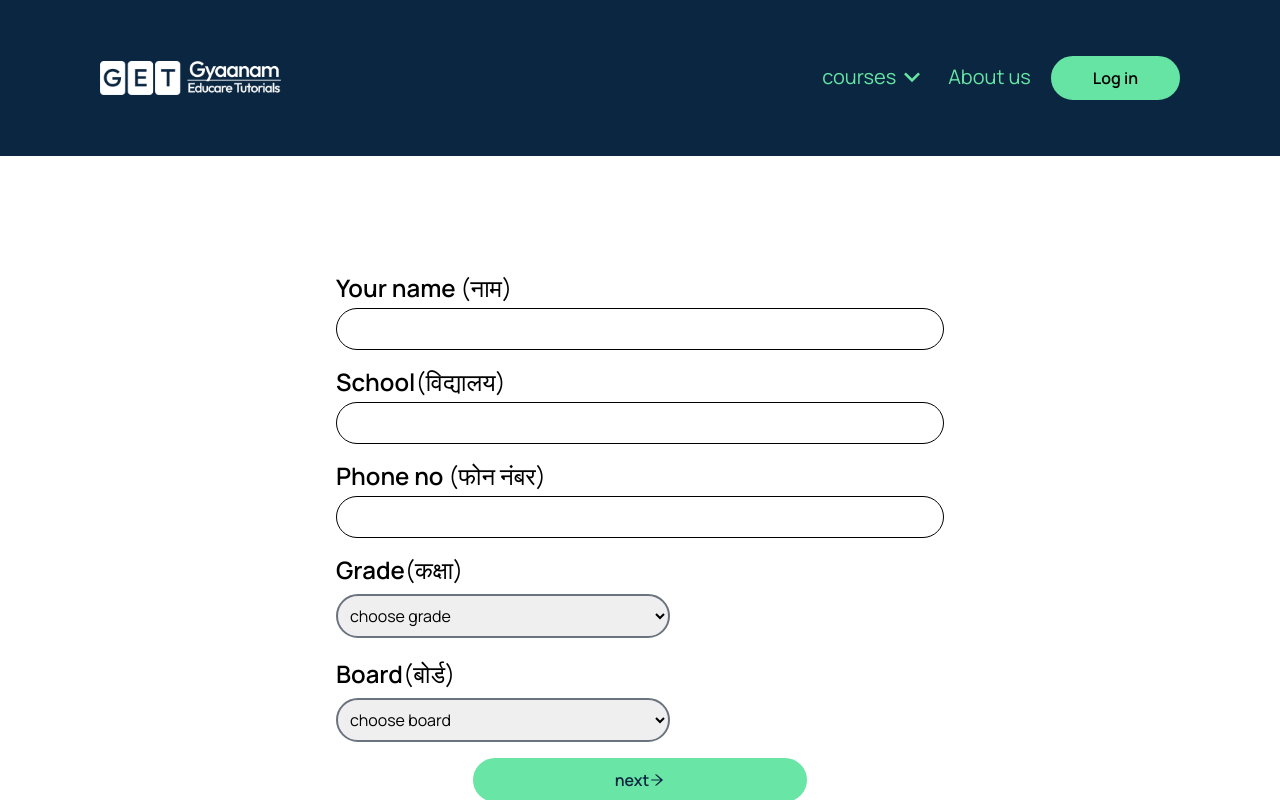
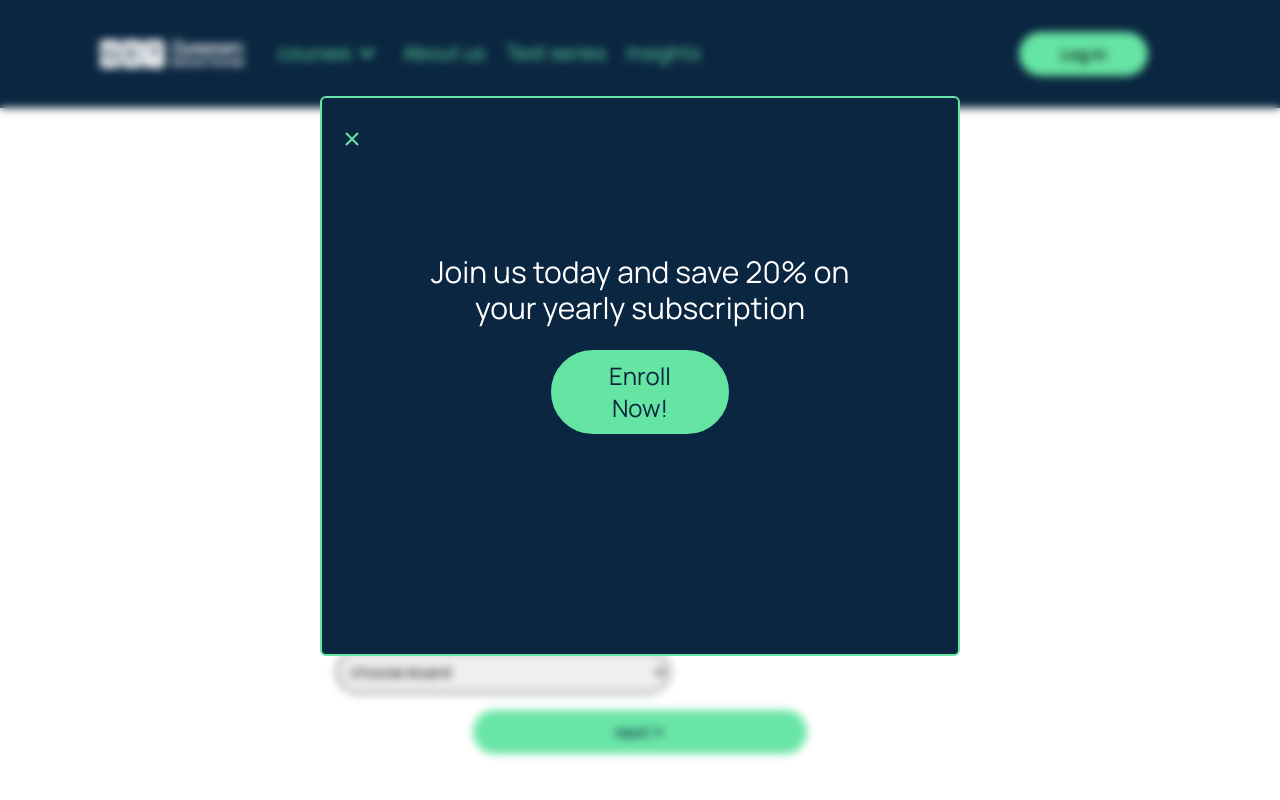
Before and after one commit to mildlycoder/gyaanam, a React (Vite) app: page /survey in a window 1280 px wide. Shown: the top 800 px of the page. Built offline with nearby package versions, Linux system fonts and the light colour scheme.

Commit message:
changes in navbar and site structuring

```diff
--- a/constants/testimonials.js
+++ b/constants/testimonials.js
@@ -1,22 +1,22 @@
 export const testimonials = [
     {
         id: 1,
-        name: 'John Doe',
-        desc: 'Lorem ipsum dolor sit amet, consectetur adipiscing elit. Sed euismod, nunc ut aliquam tincidunt, nunc elit aliquam mauris, eget aliquam nunc nisl sit amet mauris. Nulla facilisi. Donec euismod, nunc ut aliquam tincidunt, nunc elit aliquam mauris, eget aliquam nunc nisl sit amet mauris. Nulla facilisi.'
+        name: 'Palak Tiwari, ICSE 10th-90%',
+        desc: 'Gyaanam helped me in enhancement of my knowledge level & also help me to boost my confidence. Commendable faculty motivated every time to be a smart worker. Thanks to inspire me every time.'
     },
     {
         id: 2,
-        name: 'John Doe',
-        desc: 'Lorem ipsum dolor sit amet, consectetur adipiscing elit. Sed euismod, nunc ut aliquam tincidunt, nunc elit aliquam mauris, eget aliquam nunc nisl sit amet mauris. Nulla facilisi. Donec euismod, nunc ut aliquam tincidunt, nunc elit aliquam mauris, eget aliquam nunc nisl sit amet mauris. Nulla facilisi.'
+        name: 'Mitesh Hundare, ICSE 10th-80%',
+        desc: 'It was no wonder a very interesting experience in "Gyaanam". All the teachers are very supportive & awesome. They tried to make me strong in those subjects I feared the most'
     },
     {
         id: 3,
-        name: 'John Doe',
-        desc: 'Lorem ipsum dolor sit amet, consectetur adipiscing elit. Sed euismod, nunc ut aliquam tincidunt, nunc elit aliquam mauris, eget aliquam nunc nisl sit amet mauris. Nulla facilisi. Donec euismod, nunc ut aliquam tincidunt, nunc elit aliquam mauris, eget aliquam nunc nisl sit amet mauris. Nulla facilisi.'
+        name: 'Priya Dama, ICSE 10th-85%',
+        desc: 'This place has helped me with great understanding. Their guidance is very useful in choosing best career suiting the students. It is a new new tution which will come out to be the best'
     },
     {
         id: 4,
-        name: 'John Doe',
-        desc: 'Lorem ipsum dolor sit amet, consectetur adipiscing elit. Sed euismod, nunc ut aliquam tincidunt, nunc elit aliquam mauris, eget aliquam nunc nisl sit amet mauris. Nulla facilisi. Donec euismod, nunc ut aliquam tincidunt, nunc elit aliquam mauris, eget aliquam nunc nisl sit amet mauris. Nulla facilisi.'
+        name: 'Aditya Tikone, ICSE 10th-84%',
+        desc: 'I had great interest in all subjects except maths. I wanted to create interest for maths & fortunately during that time I came to know about "Gyaanam ". It was one of my best experience in GET. Thank you very much increase my interest as well as love for maths.'
     }
 ]
--- a/src/App.jsx
+++ b/src/App.jsx
@@ -1,7 +1,7 @@
 import React from 'react'
 import { BrowserRouter, Route, Routes } from 'react-router-dom'
 import { Home, Survey } from './pages'
-import { Navbar, Footer } from './components/layout components'
+import { Navbar, Footer, Modal } from './components/layout components'
 import { Register, Login, Welcome } from './pages/auth'
 //import { CourseMain } from './pages/courses'
 
@@ -9,6 +9,7 @@
   return (
     <div className='font-manrope'>
       <BrowserRouter>
+        <Modal/>
         <Navbar/>
         <Routes>
           <Route path='/' element={<Home/>}/>
--- a/src/components/layout components/Navbar.jsx
+++ b/src/components/layout components/Navbar.jsx
@@ -57,24 +57,24 @@
 
   return (
     <header className='bg-[#0A2640]'>
-      <nav className='hidden md:flex items-center justify-between md:mx-[6.25rem] md:py-[3.5rem] mx-[1.25rem] py-5'>
-        <div className='flex items-center'>
-          <img src='/assets/GET-logo-8.png' className='md:h-[2.125rem] h-[1.5rem]'/>
+      <nav className='hidden md:flex items-center md:mx-[6.25rem] md:py-[2rem] mx-[1.25rem] py-5'>
+        <div className='flex items-center basis-1/6'>
+          <img src='/assets/GET-logo-8.png' className='w-[100%]'/>
         </div>
 
-        <ul className='flex items-baseline gap-5'>
+        <ul className='flex items-baseline gap-5 w-full mx-8'>
           <div className='relative'>
             <li className=' text-xl flex flex-col hover:underline cursor-pointer text-[#65E4A3] hover:scale-110 transition-all'>
-                <button onClick={toggleBreadcrumb} className='flex items-center'>courses<MdKeyboardArrowDown size={'2rem'}/></button>
+                <button onMouseEnter={toggleBreadcrumb}  className='flex items-center'>courses<MdKeyboardArrowDown size={'2rem'}/></button>
             </li>
             {
                 isBreadcrumbOpen &&
-                <div className='absolute w-max z-20 top-14 rounded text-[#65E4A3] text-lg flex'>
-                  <ul className='bg-[#0A2640] p-5 rounded-l-md'>
-                    <li id='icse' className='cursor-pointer hover:scale-110 transition-all flex items-center' onClick={() => setCourse('icse')}>ICSE<IoIosArrowForward/></li>
-                    <li id='cbse' className='cursor-pointer hover:scale-110 transition-all flex items-center' onClick={() => setCourse('cbse')}>CBSE<IoIosArrowForward/></li>
-                    <li id='maharastra' className='cursor-pointer hover:scale-110 transition-all flex items-center' onClick={() => setCourse('maharastra')}>Maharastra<IoIosArrowForward/></li>
-                    <li id='competitive' className='cursor-pointer hover:scale-110 transition-all flex items-center' onClick={() => setCourse('competitive')}>NEET/JEE<IoIosArrowForward/></li>
+                <div onMouseLeave={toggleBreadcrumb} className='absolute w-max z-20 top-14 rounded text-[#65E4A3] text-lg flex'>
+                  <ul className='bg-[#0A2640] rounded-l-md flex flex-col py-5'>
+                    <li id='icse' className='cursor-pointer px-5 py-1 hover:bg-[#12416c] hover:text-xl transition-all flex items-center' onMouseEnter={() => setCourse('icse')}>ICSE<IoIosArrowForward/></li>
+                    <li id='cbse' className='cursor-pointer px-5 py-1 hover:bg-[#12416c] hover:text-xl transition-all flex items-center' onMouseEnter={() => setCourse('cbse')}>CBSE<IoIosArrowForward/></li>
+                    <li id='maharastra' className='cursor-pointer px-5 py-1 hover:bg-[#12416c] hover:text-xl transition-all flex items-center' onMouseEnter={() => setCourse('maharastra')}>Maharastra<IoIosArrowForward/></li>
+                    <li id='competitive' className='cursor-pointer px-5 py-1 hover:bg-[#12416c] hover:text-xl transition-all flex items-center' onMouseEnter={() => setCourse('competitive')}>NEET/JEE<IoIosArrowForward/></li>
                   </ul>
 
                   <ul className=''>
@@ -137,7 +137,15 @@
               About us
           </li>
 
-          <li className=''>
+          <li className=' text-xl hover:underline cursor-pointer text-[#65E4A3] hover:scale-110 transition-all'>
+              Test series
+          </li>
+
+          <li className=' text-xl hover:underline cursor-pointer text-[#65E4A3] hover:scale-110 transition-all'>
+              Insights
+          </li>
+
+          <li className='ml-auto'>
               <Link to='/login'><button className='px-10 py-2 rounded-r-full rounded-l-full font-semibold border-2 bg-[#65E4A3] border-[#65E4A3] hover:bg-[#0A2640] hover:text-[#65E4A3] hover:scale-110 transition-all'>Log in</button></Link>
           </li>
         </ul>
--- a/src/pages/Home.jsx
+++ b/src/pages/Home.jsx
@@ -115,7 +115,7 @@
             </section>
 
             <section className='flex flex-col gap-6'>
-                <p className='w-[90%] md:w-[80%] text-base'>
+                <p className='w-[90%] md:w-[95%] text-xl'>
                 Join us today and experience the power of a world-class education. Let us help you unlock your potential and achieve your academic goals.
                 </p>
 
@@ -126,7 +126,6 @@
         {/* courses section */}
         <section>
             <div className='md:px-[5.25rem] md:py-[3.5rem] px-[1rem] py-6 text-center flex flex-col gap-2'>
-                <h1 className='text-lg md:text-xl'>Our services</h1>
                 <h2 className='text-4xl md:text-5xl leading-tight'>Courses we offer</h2>
             </div>
 
@@ -144,7 +143,6 @@
         {/* about gyaanam */}
         <section className='bg-[#0A2640] text-neutral-50 grid md:grid-cols-2 grid-cols-1 md:px-[5.25rem] md:p-[6rem] px-[1rem] py-10'>
             <section className='md:col-start-2 flex flex-col  px-[1rem] py-5 gap-2'>
-                <h1 className='text-lg md:text-xl'>Our story</h1>
                 <h2 className='text-4xl md:text-5xl'>Why Gyaanam</h2>
                 <p className='text-lg md:text-xl md:w-[80%] leading-relaxed my-4'>Our platform is designed to be student-friendly, with an easy-to-navigate interface and a user-friendly experience. Our expert educators and tutors provide interactive and engaging sessions that make learning fun and effective. With our comprehensive study materials, personalized assessments, and individualized coaching, we strive to ensure that every student receives the support they need to succeed.</p>
             </section>
@@ -153,7 +151,7 @@
 
 
         {/* team */}
-        <section className='md:px-[5.25rem] md:p-[6rem]  px-[1.5rem] py-5'>
+        {/* <section className='md:px-[5.25rem] md:p-[6rem]  px-[1.5rem] py-5'>
             <div className='text-left w-[90%] md:w-[75%] mx-auto flex flex-col gap-2 my-6'>
                 <h1 className='text-lg md:text-xl'>Our team</h1>
                 <h2 className='text-4xl md:text-5xl'>The people behind the work</h2>
@@ -172,7 +170,7 @@
                     })
                 }
             </section>
-        </section>
+        </section> */}
 
         {/* testimonial section */}
         <section className='bg-[#0A2640] text-neutral-50 md:px-[5.25rem] md:p-[6rem] px-[1rem] py-10'>
```
